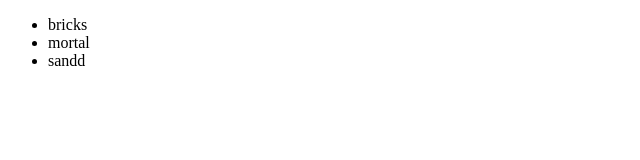
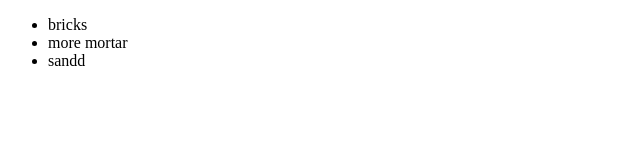
Before and after one commit to PDovydas/GitTest, a plain HTML site: page index.html in a window 1280 px wide. Shown: the full height of the page, 0-640 px from the left. Drawn offline with Linux system fonts and the light colour scheme.

Commit message:
'comflict'

```diff
--- a/index.html
+++ b/index.html
@@ -8,7 +8,7 @@
 	<div>
 		<ul>
 			<li>bricks</li>
-			<li>mortal</li>
+			<li>more mortar</li>
 			<li>sandd</li>
 		</ul>
 	</div>
```
